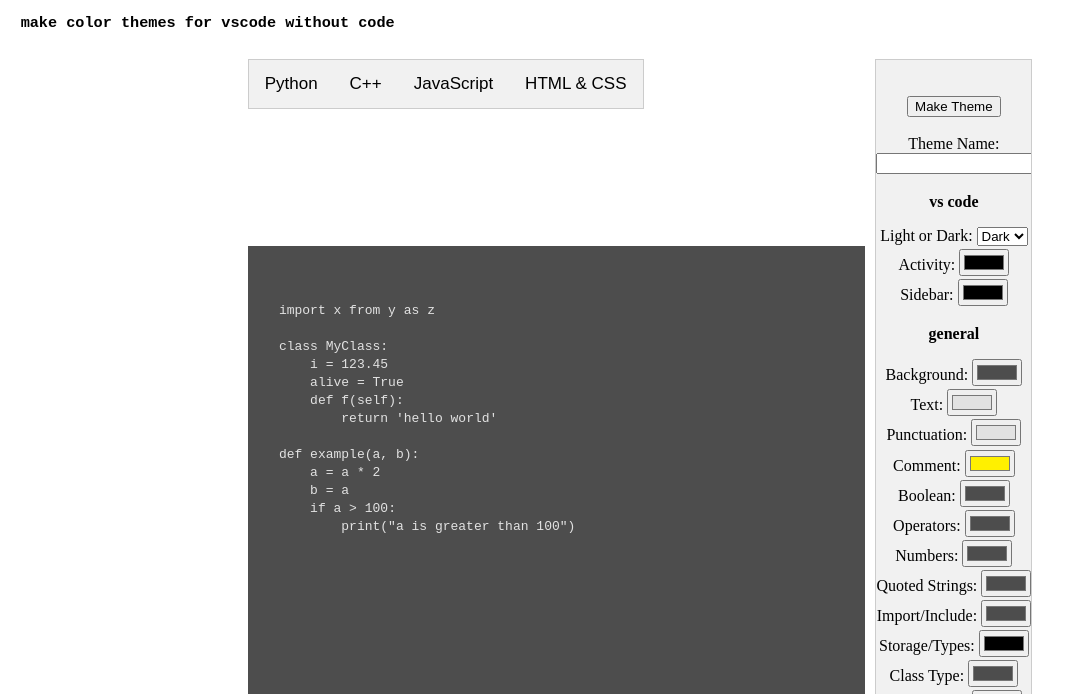
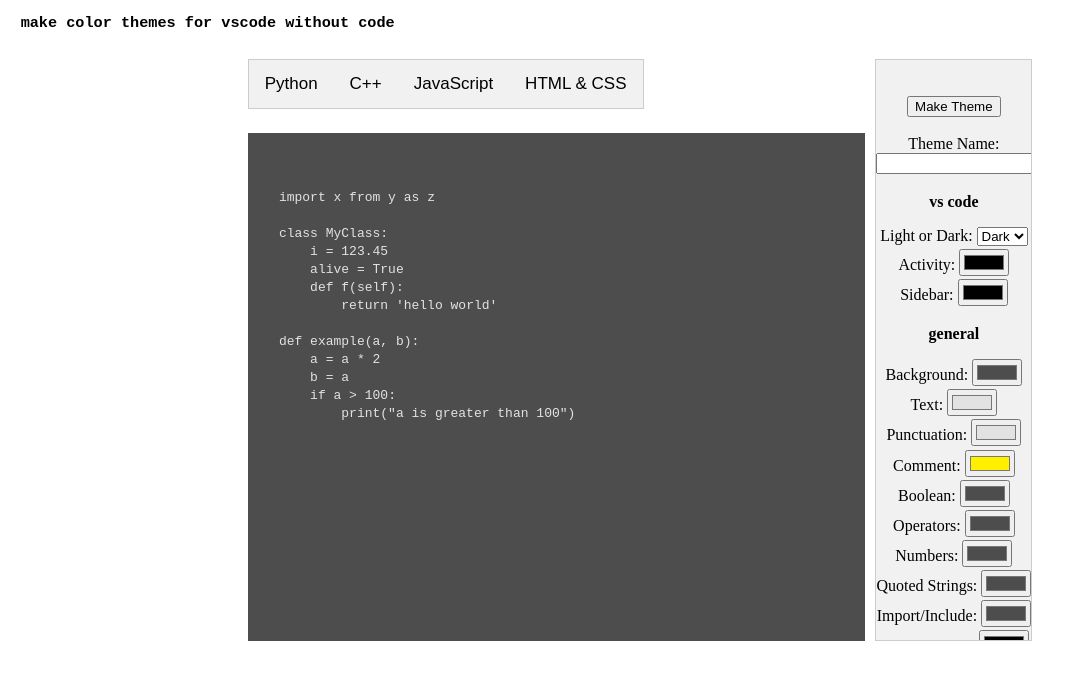
Before and after one commit to grantefisher/bright-eyes, a plain HTML site: page index.html in a window 1280 px wide. Shown: the part 71-765 px from the top of the page, without its empty margins (0-1074 px from the left). Drawn offline with Linux system fonts and the light colour scheme.

Commit message:
Update index.html

```diff
--- a/index.html
+++ b/index.html
@@ -52,15 +52,15 @@
             cursor: pointer;
         }
         .grid-container {
+            height: 80vh;
             display: grid;
             grid-template-columns: 4.25% 4.25% 4.25% 4.25% 4.25% 4.25% 4.25% 4.25% 4.25% 4.25% 4.25% 4.25% 4.25% 4.25% 4.25% 4.25% 4.25% 4.25% 4.25% 4.25%;
-            grid-template-rows: 10% 10% 10% 10% 10% 10% 10%;
+            grid-template-rows: 10% 10% 10% 10% 10% 10% 10% 10%;
             justify-self: center;
             justify-content: center;
             /*background-color: #2196f3;*/
             grid-gap: 10px;
             padding: 10px;
-            height: 80%;
         }
         .configuration {
             overflow-y: scroll;
@@ -70,13 +70,13 @@
             background-color: #f1f1f1;
             text-align: center;
         }
-        .code-example { /* OR code-cont displayed in grid instead */
+        .code-example {
             grid-column: 1 / 17;
-            grid-row: 1 / 8;
+            grid-row: 1 / 9;
         }
         .code-cont {
             grid-column: 1 / 17;
-            grid-row: 1 / 8;
+            grid-row: 1 / 9;
         }
         .tab {
             justify-self:baseline;
@@ -536,6 +536,6 @@
         </div>
     </div>
     <footer>
-        <div class="freecodethatifoundonthesideoftheroadasonewouldfindabrick">made by grant fisher <a href="https://github.com/grantefisher">github</a></div>
+            <div class="freecodethatifoundonthesideoftheroadasonewouldfindabrick">made by grant fisher <a href="https://github.com/grantefisher">github</a></div>
     </footer>
 </html>
```
